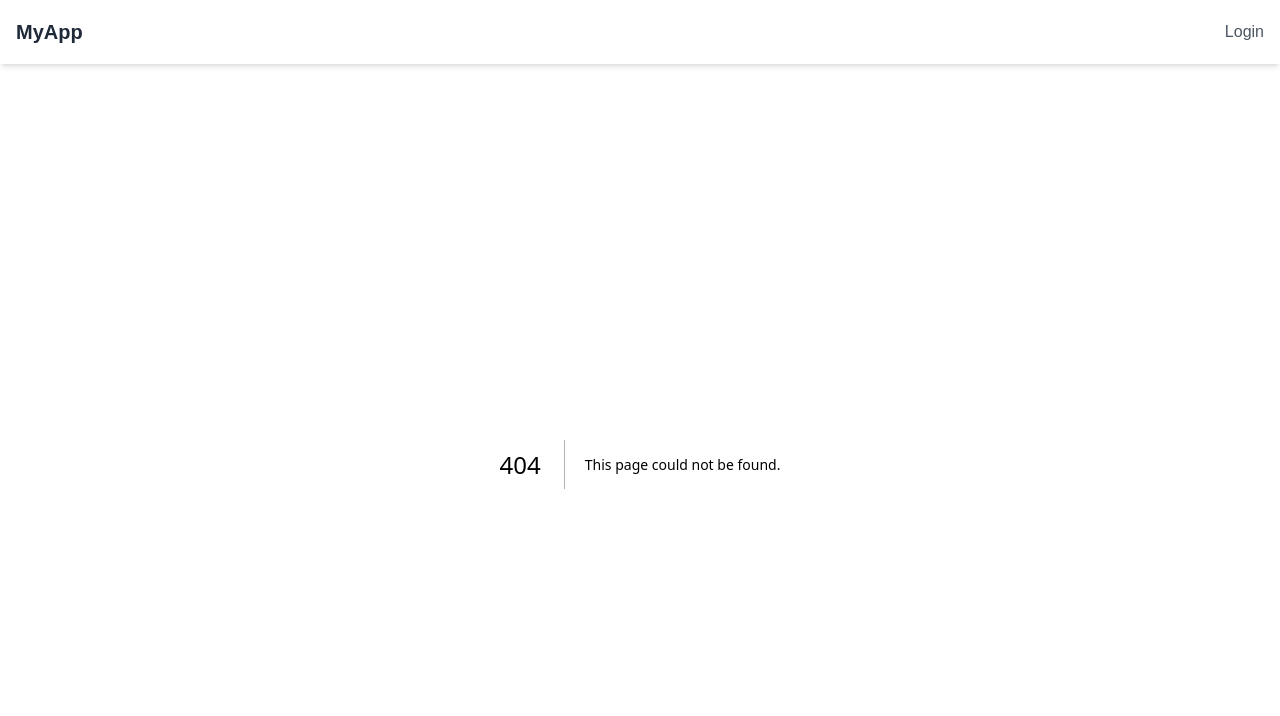
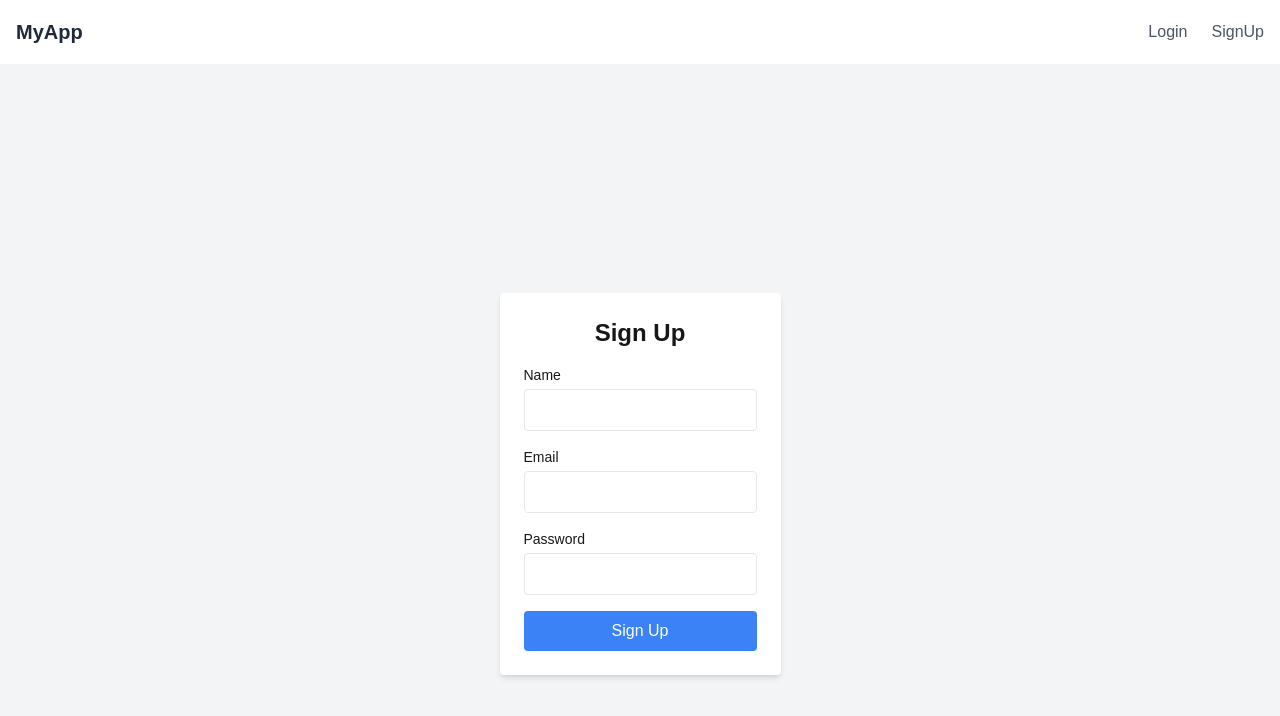
Before and after one commit to octuniv/echo-tube-web, a Next.js app: page /signup in a window 1280 px wide. Before the commit this address had no page. Shown: the top 716 px of the page. Built offline with nearby package versions, Linux system fonts and the light colour scheme.

Commit message:
1. add tag for typescript 2. add signup form and navigation 3. add e2e test for signup form

```diff
--- a/app/login/page.tsx
+++ b/app/login/page.tsx
@@ -1,6 +1,6 @@
 import LoginForm from "@/components/login/LoginForm";
 
-const LoginPage = () => {
+const LoginPage: React.FC = () => {
   return (
     <div className="min-h-screen flex items-center justify-center bg-gray-100">
       <LoginForm />
--- /dev/null
+++ b/app/signup/page.tsx
@@ -0,0 +1,11 @@
+import SignupForm from "@/components/signup/SignUpForm";
+
+const SignupPage: React.FC = () => {
+  return (
+    <div className="min-h-screen flex items-center justify-center bg-gray-100">
+      <SignupForm />
+    </div>
+  );
+};
+
+export default SignupPage;
--- a/components/Header.tsx
+++ b/components/Header.tsx
@@ -11,23 +11,17 @@ const Header = () => {
 
         {/* 내비게이션 */}
         <nav className="flex space-x-6">
-          {/* <Link
-            href="/about"
-            className="text-gray-600 hover:text-blue-500 transition"
-          >
-            About
-          </Link>
-          <Link
-            href="/services"
-            className="text-gray-600 hover:text-blue-500 transition"
-          >
-            Services
-          </Link> */}
           <Link
             href="/login"
             className="text-gray-600 hover:text-blue-500 transition"
           >
             Login
+          </Link>
+          <Link
+            href="/signup"
+            className="text-gray-600 hover:text-blue-500 transition"
+          >
+            SignUp
           </Link>
         </nav>
       </div>
--- a/components/login/LoginForm.tsx
+++ b/components/login/LoginForm.tsx
@@ -1,12 +1,12 @@
 "use client";
 
-import { useState } from "react";
+import { ChangeEvent, useState } from "react";
 
-const LoginForm = () => {
+const LoginForm: React.FC = () => {
   const [email, setEmail] = useState("");
   const [password, setPassword] = useState("");
 
-  const handleSubmit = async (e: { preventDefault: () => void }) => {
+  const handleSubmit = async (e: ChangeEvent<HTMLFormElement>) => {
     e.preventDefault();
     // Add your login logic here
     console.log({ email, password });
--- /dev/null
+++ b/components/signup/SignUpForm.tsx
@@ -0,0 +1,93 @@
+"use client";
+
+import { useState, ChangeEvent, FormEvent } from "react";
+
+interface FormData {
+  name: string;
+  email: string;
+  password: string;
+}
+
+const SignupForm: React.FC = () => {
+  const [formData, setFormData] = useState<FormData>({
+    name: "",
+    email: "",
+    password: "",
+  });
+
+  const handleChange = (e: ChangeEvent<HTMLInputElement>) => {
+    const { name, value } = e.target;
+    setFormData((prev) => ({
+      ...prev,
+      [name]: value,
+    }));
+  };
+
+  const handleSubmit = async (e: FormEvent<HTMLFormElement>) => {
+    e.preventDefault();
+    console.log({ ...formData });
+  };
+
+  return (
+    <form
+      onSubmit={handleSubmit}
+      className="max-w-md mx-auto mt-10 p-6 bg-white shadow-md rounded"
+    >
+      <h1 className="text-2xl font-bold mb-4 text-center">Sign Up</h1>
+
+      <div className="mb-4">
+        <label htmlFor="name" className="block text-sm font-medium mb-1">
+          Name
+        </label>
+        <input
+          id="name"
+          name="name"
+          type="text"
+          value={formData.name}
+          onChange={handleChange}
+          required
+          className="w-full px-3 py-2 border rounded focus:outline-none focus:ring-2 focus:ring-blue-500"
+        />
+      </div>
+
+      <div className="mb-4">
+        <label htmlFor="email" className="block text-sm font-medium mb-1">
+          Email
+        </label>
+        <input
+          id="email"
+          name="email"
+          type="email"
+          value={formData.email}
+          onChange={handleChange}
+          required
+          className="w-full px-3 py-2 border rounded focus:outline-none focus:ring-2 focus:ring-blue-500"
+        />
+      </div>
+
+      <div className="mb-4">
+        <label htmlFor="password" className="block text-sm font-medium mb-1">
+          Password
+        </label>
+        <input
+          id="password"
+          name="password"
+          type="password"
+          value={formData.password}
+          onChange={handleChange}
+          required
+          className="w-full px-3 py-2 border rounded focus:outline-none focus:ring-2 focus:ring-blue-500"
+        />
+      </div>
+
+      <button
+        type="submit"
+        className="w-full bg-blue-500 text-white py-2 rounded hover:bg-blue-600 transition"
+      >
+        Sign Up
+      </button>
+    </form>
+  );
+};
+
+export default SignupForm;
```
Also changed, not shown: components/dashboard/Dashboard.tsx (+1 -26 lines), 1 other file (tests, documents, lock files or other folders).
